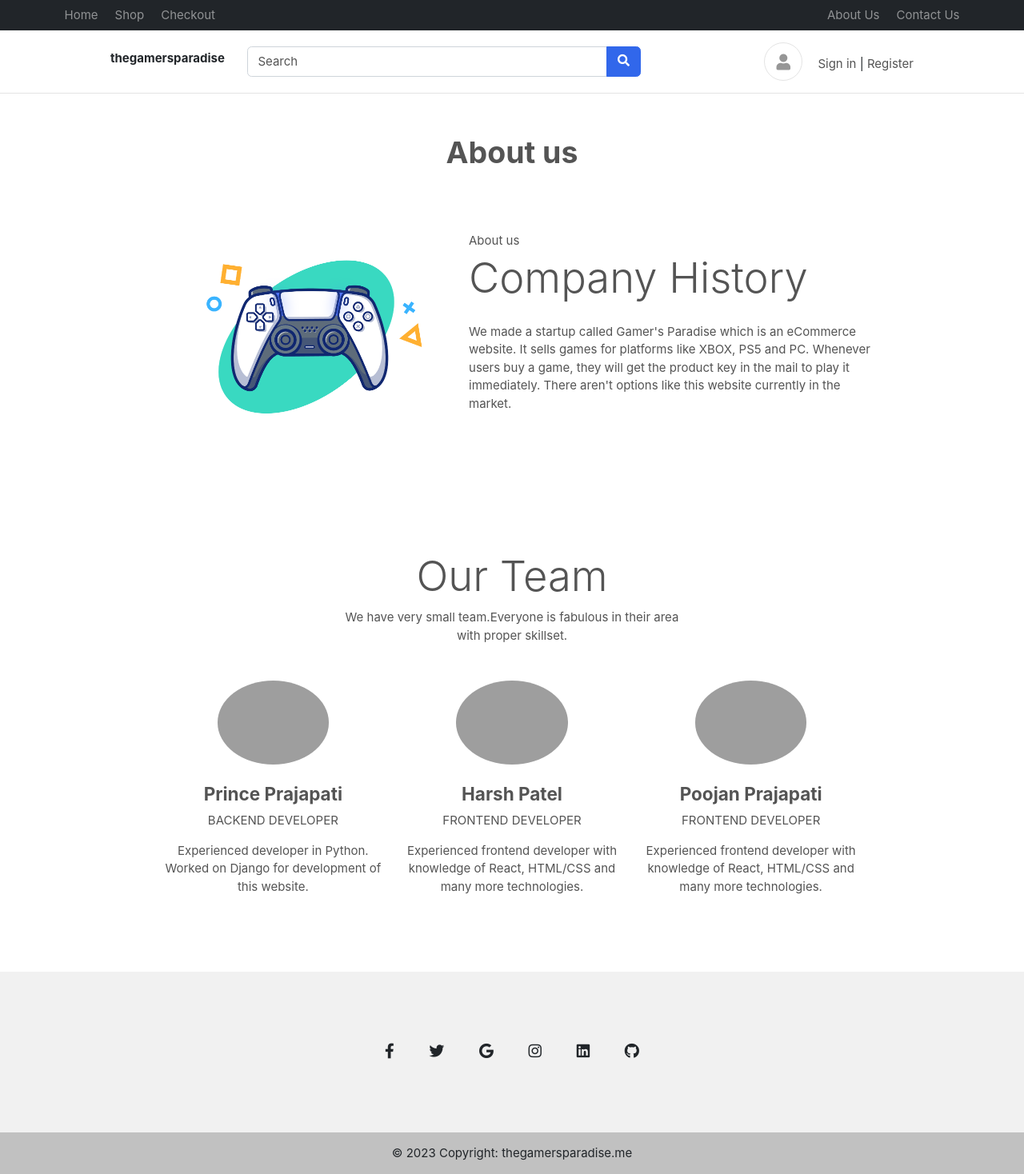
After one commit to princeprajapati/gamersparadise, a Django app: page /about in a window 1280 px wide. The commit adds this page. Shown: the whole page at 80% size. Run offline with Django 4.2, Linux system fonts and the light colour scheme; some libraries are stand-ins or nearby versions; some web fonts are replaced; grey boxes are pictures that could not be loaded.

Commit message:
Added about page

```diff
--- a/home/urls.py
+++ b/home/urls.py
@@ -1,10 +1,11 @@
 from django.urls import path
-from home.views import index, contact
+from home.views import index, contact, about
 from accounts.views import login_page, register_page
 
 urlpatterns = [
     path('', index, name="index"),
     path('login/', login_page, name="login"),
     path('register/', register_page, name="register"),
-    path('contact', contact, name="contact")
+    path('contact', contact, name="contact"),
+    path('about', about, name="about")
 ]
--- a/home/views.py
+++ b/home/views.py
@@ -12,3 +12,7 @@ def index(request):
 
 def contact(request):
     return render(request, 'home/contact.html')
+
+
+def about(request):
+    return render(request, 'home/about.html')
--- a/templates/base/base.html
+++ b/templates/base/base.html
@@ -50,6 +50,7 @@ $(document).ready(function() {
 				<li class="nav-item"><a class="nav-link" href="{% url 'checkout' %}">Checkout</a></li>
 			</ul>
 			<ul class="navbar-nav">
+				<li class="nav-item"><a href="{% url 'about' %}" class="nav-link"> About Us </a></li>
 				<li class="nav-item"><a href="{% url 'contact' %}" class="nav-link"> Contact Us </a></li>
 			</ul> <!-- list-inline //  -->
 		  </div> <!-- navbar-collapse .// -->
--- /dev/null
+++ b/templates/home/about.html
@@ -0,0 +1,73 @@
+{% extends "base/base.html" %}
+
+
+{% block start %}
+
+<div class="container">
+  <main id="main">
+    <section>
+      <div class="container" data-aos="fade-up">
+        <div class="row">
+          <div class="col-lg-12 text-center mb-5">
+            <h1 class="page-title">About us</h1>
+          </div>
+        </div>
+
+        <div class="row mb-4">
+
+          <div class="d-md-flex post-entry-2 half">
+            <a href="#" class="me-4 thumbnail">
+              <img src="/media/images/banners/bg1.png" alt="" class="img-fluid">
+            </a><br>
+            <div class="ps-md-3 mt-4 mt-md-0">
+              <div class="post-meta mt-4">About us</div>
+              <h2 class="mb-4 display-4">Company History</h2>
+
+              <p>We made a startup called Gamer's Paradise which is an eCommerce website. It sells games for platforms like XBOX, PS5 and PC. Whenever users buy a game, they will get the product key in the mail to play it immediately. There aren't options like this website currently in the market. </p>
+            </div>
+          </div>
+
+        </div>
+
+      </div>
+    </section>
+    <section>
+      <div class="container" data-aos="fade-up">
+        <div class="row">
+          <div class="col-12 text-center mb-5">
+            <div class="row justify-content-center">
+              <div class="col-lg-6">
+                <h2 class="display-4">Our Team</h2>
+                <p>We have very small team.Everyone is fabulous in their area with proper skillset.</p>
+              </div>
+            </div>
+          </div>
+          <div class="col-lg-4 text-center mb-5">
+            <img src="assets/img/person-1.jpg" alt="" class="img-fluid rounded-circle w-50 mb-4">
+            <h4>Prince Prajapati</h4>
+            <span class="d-block mb-3 text-uppercase">Backend Developer</span>
+            <p>Experienced developer in Python. Worked on Django for development of this website.</p>
+          </div>
+          <div class="col-lg-4 text-center mb-5">
+            <img src="assets/img/person-2.jpg" alt="" class="img-fluid rounded-circle w-50 mb-4">
+            <h4>Harsh Patel</h4>
+            <span class="d-block mb-3 text-uppercase">Frontend Developer</span>
+            <p>Experienced frontend developer with knowledge of React, HTML/CSS and many more technologies.</p>
+          </div>
+          <div class="col-lg-4 text-center mb-5">
+            <img src="assets/img/person-3.jpg" alt="" class="img-fluid rounded-circle w-50 mb-4">
+            <h4>Poojan Prajapati</h4>
+            <span class="d-block mb-3 text-uppercase">Frontend Developer</span>
+            <p>Experienced frontend developer with knowledge of React, HTML/CSS and many more technologies.</p>
+          </div>
+        </div>
+      </div>
+    </section>
+
+
+
+
+
+  </main>
+</div>
+{% endblock %}
```
Also changed, not shown: db.sqlite3, public/static/images/banners/bg.png (added), public/static/images/banners/bg1.png (added).
